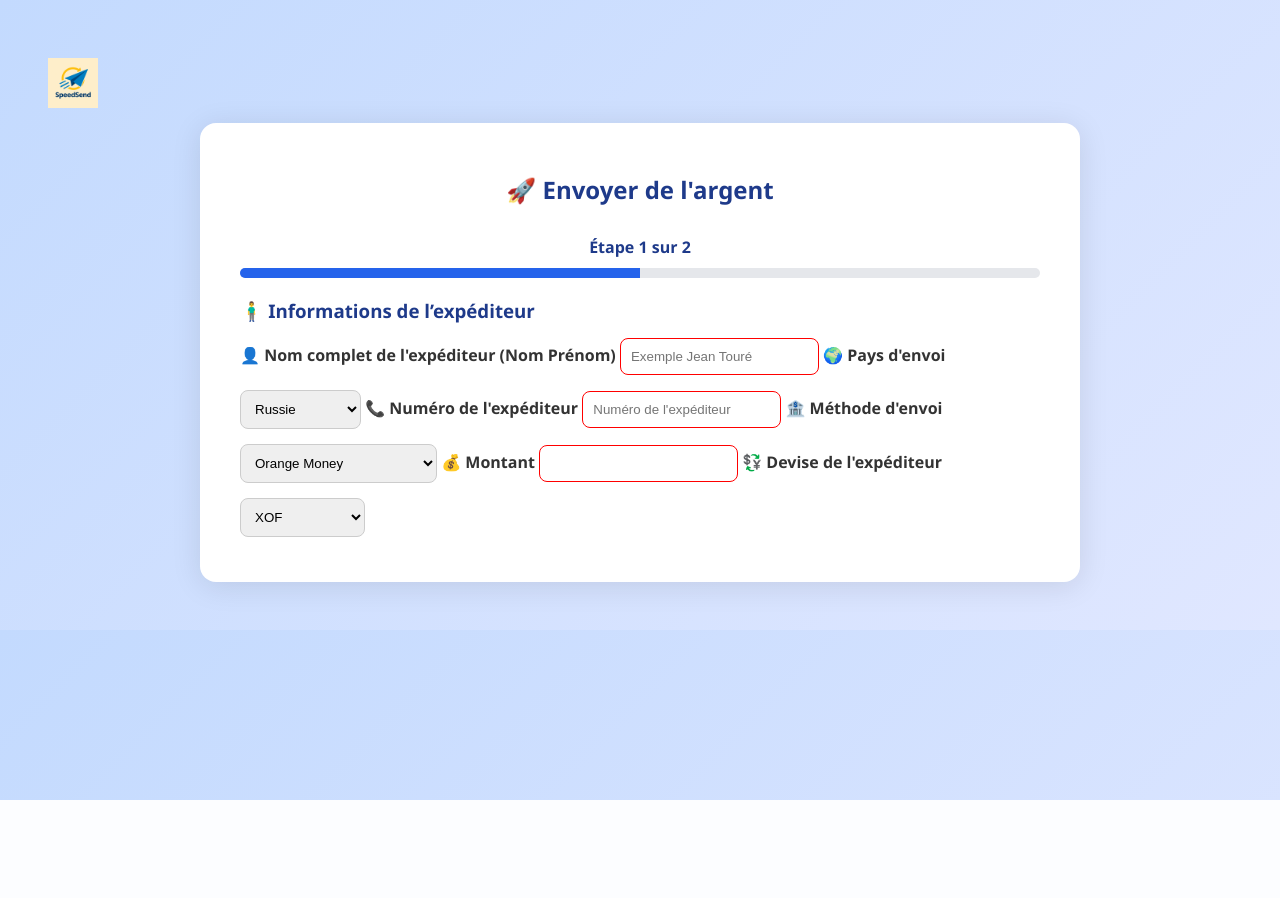
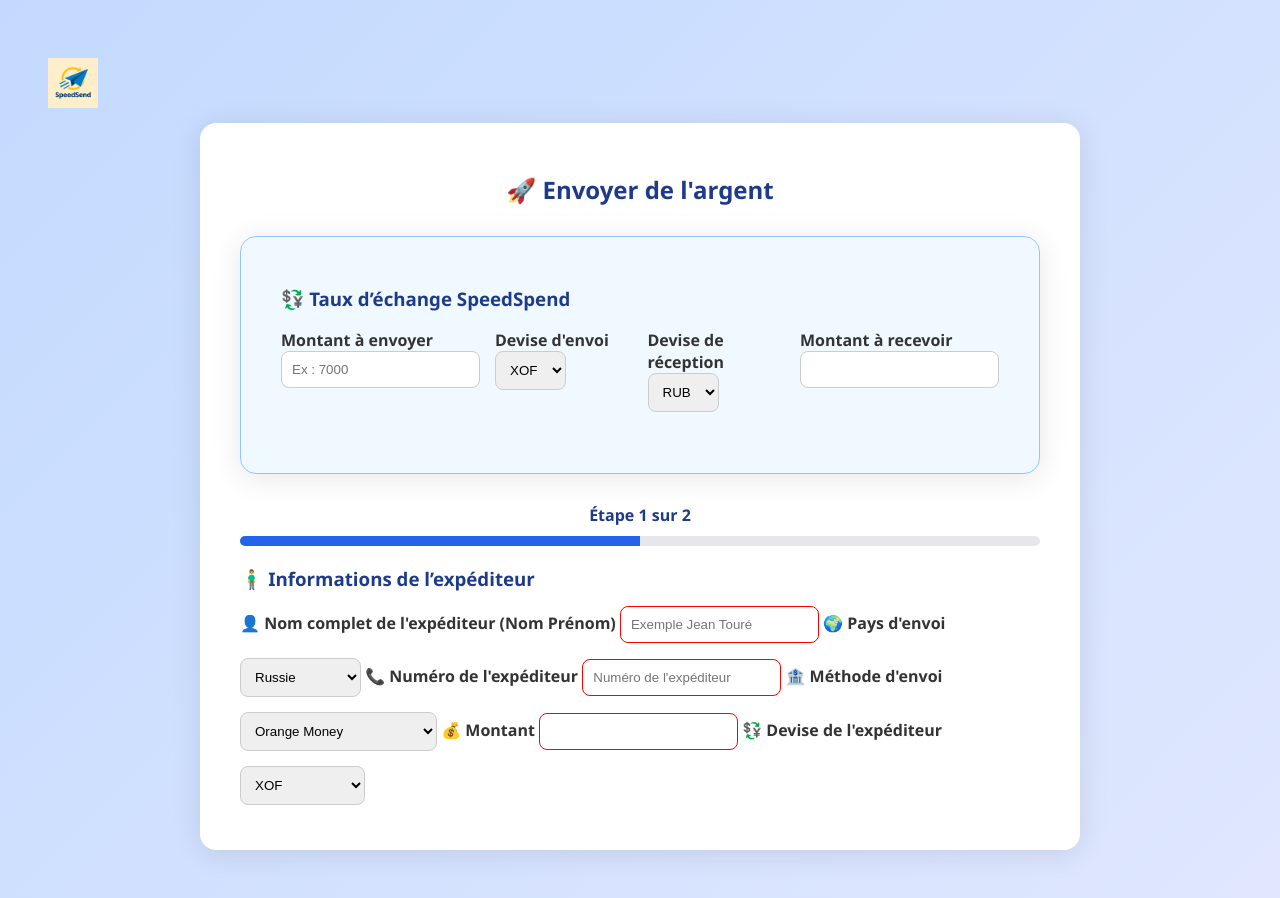
Before and after one commit to Angeradotransfert/Speed-Send, a Flask app: page /transfert_formulaire in a window 1280 px wide. Before the commit the page ends 800 px from the top, so only its background shows below. Run offline with Flask 3, Linux system fonts and the light colour scheme; some libraries are stand-ins or nearby versions.

Commit message:
Mise à jour du simulateur de conversion + correction taux

```diff
--- a/templates/transfert_formulaire.html
+++ b/templates/transfert_formulaire.html
@@ -94,6 +94,44 @@
 
 <div class="form-card">
     <h2>🚀 Envoyer de l'argent</h2>
+
+    <div class="form-card" style="background-color: #f0f9ff; border: 1px solid #93c5fd; margin-bottom: 30px;">
+  <h3 style="color: #1e3a8a; font-weight: bold;">💱 Taux d’échange SpeedSpend</h3>
+  <div style="display: flex; flex-wrap: wrap; gap: 15px;">
+    <div style="flex: 1;">
+      <label>Montant à envoyer</label>
+      <input type="number" id="montant_convert" class="form-control" placeholder="Ex : 7000">
+    </div>
+    <div style="flex: 1;">
+      <label>Devise d'envoi</label>
+      <select id="devise_envoi" class="form-select">
+        <option value="XOF">XOF</option>
+        <option value="XAF">XAF</option>
+        <option value="USD">USD</option>
+        <option value="EUR">EUR</option>
+        <option value="GBP">GBP</option>
+        <option value="RUB">RUB</option>
+      </select>
+    </div>
+    <div style="flex: 1;">
+      <label>Devise de réception</label>
+      <select id="devise_reception" class="form-select">
+        <option value="RUB">RUB</option>
+        <option value="XOF">XOF</option>
+        <option value="XAF">XAF</option>
+        <option value="USD">USD</option>
+        <option value="EUR">EUR</option>
+        <option value="GBP">GBP</option>
+      </select>
+    </div>
+    <div style="flex: 1;">
+      <label>Montant à recevoir</label>
+      <input type="text" id="montant_recu" class="form-control" readonly>
+    </div>
+  </div>
+  <p id="message_conversion" style="margin-top: 10px; color: #1d4ed8; font-weight: 500;"></p>
+</div>
+
 
     <div id="progress-container" style="margin-bottom: 20px;">
   <div style="font-weight: bold; color: #1e3a8a; text-align: center; margin-bottom: 10px;" id="progress-label">
@@ -384,4 +422,50 @@
   });
 </script>
 
+<script>
+  const tauxFixes = {
+  "XOF|RUB": 0.136,
+  "RUB|XOF": 6.6,
+  "XOF|RUB": 0.136, // Sénégal, Guinée, Burkina Faso → Russie
+  "XAF|RUB": 0.128, // Cameroun, Congo, Tchad → Russie
+  "RUB|XOF": 6.54,  // Russie → Sénégal, Guinée, Burkina Faso
+  "RUB|XAF": 6.54,  // Russie → Cameroun, Congo, Tchad
+  "XOF|RUB": 0.136, // Mali → Russie
+  "RUB|XOF": 6.54,  // Russie → Mali
+};
+
+  function convertirAuto() {
+    const montant = parseFloat(document.getElementById("montant_convert").value);
+    const devEnvoi = document.getElementById("devise_envoi").value;
+    const devRecep = document.getElementById("devise_reception").value;
+    const key = `${devEnvoi}|${devRecep}`;
+    const taux = tauxFixes[key];
+    const champRecu = document.getElementById("montant_recu");
+    const msg = document.getElementById("message_conversion");
+
+    if (!taux) {
+      champRecu.value = "";
+      msg.innerText = "⚠️ Taux non défini pour cette paire de devises.";
+      return;
+    }
+
+    if (isNaN(montant) || montant <= 0) {
+      champRecu.value = "";
+      msg.innerText = "Veuillez entrer un montant valide.";
+      return;
+    }
+
+    const resultat = montant * taux;
+    champRecu.value = resultat.toFixed(2);
+    msg.innerText = `💱 1 ${devEnvoi} = ${taux} ${devRecep}`;
+  }
+
+  document.addEventListener("DOMContentLoaded", function () {
+    ["montant_convert", "devise_envoi", "devise_reception"].forEach(id => {
+      document.getElementById(id).addEventListener("input", convertirAuto);
+      document.getElementById(id).addEventListener("change", convertirAuto);
+    });
+  });
+</script>
+
 {% endblock %}
```
